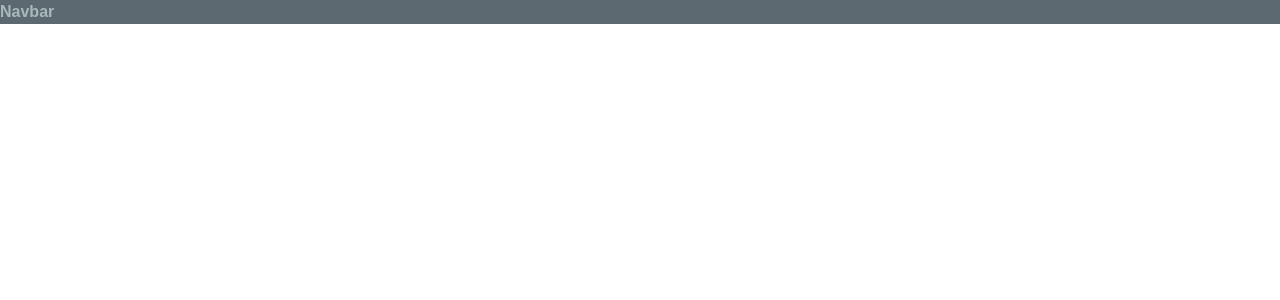
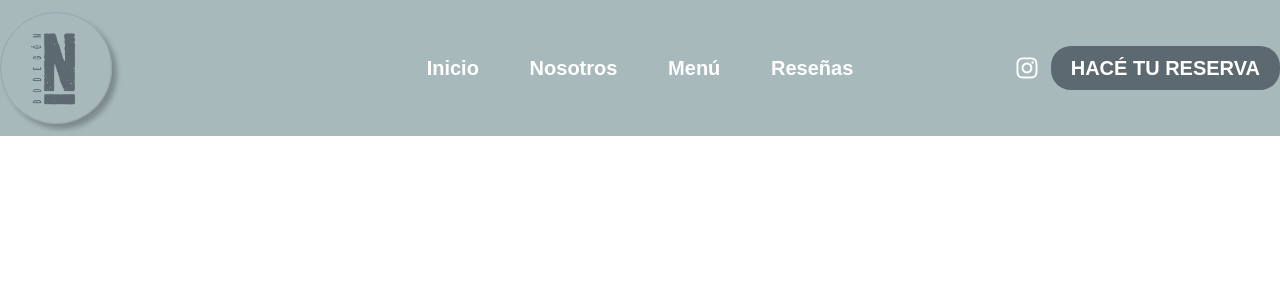
Before and after one commit to facuareosa/nigro_web, a React (Vite) app: page / in a window 1280 px wide. Shown: the top 300 px of the page. Built offline with nearby package versions, Linux system fonts and the light colour scheme; a web font is replaced by a local one.

Commit message:
navbar finalizado

```diff
--- a/index.html
+++ b/index.html
@@ -3,6 +3,7 @@
   <head>
     <meta charset="UTF-8" />
     <link rel="icon" type="image/svg+xml" href="/vite.svg" />
+    <link rel="stylesheet" href="./src/reset.css">
     <meta name="viewport" content="width=device-width, initial-scale=1.0" />
     <title>Bodegón Nigro</title>
   </head>
--- a/package.json
+++ b/package.json
@@ -12,7 +12,8 @@
   "dependencies": {
     "@fontsource/saira-extra-condensed": "^5.0.19",
     "react": "^18.2.0",
-    "react-dom": "^18.2.0"
+    "react-dom": "^18.2.0",
+    "react-icons": "^5.0.1"
   },
   "devDependencies": {
     "@types/react": "^18.2.64",
--- a/src/App.jsx
+++ b/src/App.jsx
@@ -1,5 +1,5 @@
 import React from 'react'
-import Navbar from './components/Navbar'
+import Navbar from './sections/Navbar'
 
 function App() {
   return (
--- /dev/null
+++ b/src/components/Nav.jsx
@@ -0,0 +1,26 @@
+import React from "react";
+
+function Nav({isOpen}) {
+
+
+  return (
+    <nav className={`${isOpen ? 'flex h-44 my-8' : 'h-0 overflow-hidden'} col-span-2 justify-self-center order-3 md:h-auto md:order-none md:col-span-1 transition-[height] md:w-full md:flex text-xl`}>
+        <ul className="flex flex-col items-center justify-center gap-8 md:flex md:flex-row md:justify-between md:w-full md:items-center">
+            <li>
+                <a href="#" className="hover:text-custom-gray">Inicio</a>
+            </li>
+            <li>
+              <a href="#" className="hover:text-custom-gray">Nosotros</a>
+            </li>
+            <li>
+              <a href="#" className="hover:text-custom-gray">Menú</a>
+            </li>
+            <li>
+              <a href="#" className="hover:text-custom-gray">Reseñas</a>
+            </li>
+        </ul>
+    </nav>
+  );
+}
+
+export default Nav;
--- a/src/components/Navbar.jsx
+++ /dev/null
@@ -1,11 +0,0 @@
-import React from 'react'
-
-function Navbar() {
-  return (
-    <div className='bg-custom-grey'>
-        <p className='font-bold text-custom-lightblue font-saira'>Navbar</p>
-    </div>
-  )
-}
-
-export default Navbar
--- /dev/null
+++ b/src/reset.css
@@ -0,0 +1,48 @@
+/* http://meyerweb.com/eric/tools/css/reset/
+   v2.0 | 20110126
+   License: none (public domain)
+*/
+
+html, body, div, span, applet, object, iframe,
+h1, h2, h3, h4, h5, h6, p, blockquote, pre,
+a, abbr, acronym, address, big, cite, code,
+del, dfn, em, img, ins, kbd, q, s, samp,
+small, strike, strong, sub, sup, tt, var,
+b, u, i, center,
+dl, dt, dd, ol, ul, li,
+fieldset, form, label, legend,
+table, caption, tbody, tfoot, thead, tr, th, td,
+article, aside, canvas, details, embed,
+figure, figcaption, footer, header, hgroup,
+menu, nav, output, ruby, section, summary,
+time, mark, audio, video {
+	margin: 0;
+	padding: 0;
+	border: 0;
+	font-size: 100%;
+	font: inherit;
+	vertical-align: baseline;
+}
+/* HTML5 display-role reset for older browsers */
+article, aside, details, figcaption, figure,
+footer, header, hgroup, menu, nav, section {
+	display: block;
+}
+body {
+	line-height: 1;
+}
+ol, ul {
+	list-style: none;
+}
+blockquote, q {
+	quotes: none;
+}
+blockquote:before, blockquote:after,
+q:before, q:after {
+	content: '';
+	content: none;
+}
+table {
+	border-collapse: collapse;
+	border-spacing: 0;
+}
--- /dev/null
+++ b/src/sections/Navbar.jsx
@@ -0,0 +1,45 @@
+import { useState } from "react";
+import { FaInstagram, FaBars, FaTimes } from "react-icons/fa";
+import logo from "../assets/images/img-logo2.png";
+import Nav from "../components/Nav";
+
+function Navbar() {
+
+  const [isOpen, setIsOpen] = useState(false);
+
+  const toggleNavbar = ()=>{
+    setIsOpen(!isOpen)
+  }
+
+  return (
+    <header className="bg-custom-lightblue flex justify-center">
+      <div className="w-full max-w-7xl py-3 grid grid-cols-2 md:grid-cols-3 items-center font-saira font-bold text-white">
+        <h1 className="mx-8 md:mx-0 md:justify-self-start">
+          <img
+            src={logo}
+            alt="bodegón nigro logo"
+            className="rounded-full h-28 shadow-custom border-solid border border-gray-400"
+          />
+        </h1>
+
+        <Nav isOpen={isOpen}/>
+
+        <div className={`order-4 flex ${isOpen ? 'items-center justify-center col-span-2' : 'h-0 overflow-hidden'} md:h-auto md:col-span-1 md:justify-end md:items-center gap-3`}>
+          <a href="#" className={`${isOpen ? 'hidden' : ''} md:block`}>
+            <FaInstagram className='w-6 h-6 hover:text-custom-gray hover:scale-110'/>
+          </a>
+          <a href="#"className="uppercase py-2 px-5 bg-custom-gray text-xl rounded-[1.25rem] hover:scale-95">
+            hacé tu reserva
+          </a>
+        </div>
+
+        {isOpen
+          ?<FaTimes className="flex justify-self-end md:hidden text-3xl mx-8" onClick={toggleNavbar}/>
+          :<FaBars className="flex justify-self-end md:hidden text-3xl mx-8" onClick={toggleNavbar}/>
+        }
+      </div>
+    </header>
+  );
+}
+
+export default Navbar;
--- a/tailwind.config.js
+++ b/tailwind.config.js
@@ -4,12 +4,18 @@ export default {
   theme: {
     extend: {
       colors:{
-        'custom-grey':'#5D6970',
+        'custom-gray':'#5D6970',
         'custom-lightblue':'#A7B9BB'
       },
       fontFamily: {
         'saira': ['Saira Extra Condensed', 'sans-serif'],
       },
+      boxShadow: {
+        'custom': '5px 5px 5px 0px rgba(0, 0, 0, 0.25)',
+      },
+      height: {
+        'custom': 'calc(100vh - 10.5rem)', // nav container + py-3
+      },
     },
   },
   plugins: [],
```
Also changed, not shown: src/assets/font/Saira.txt, 1 other file (tests, documents, lock files or other folders).
